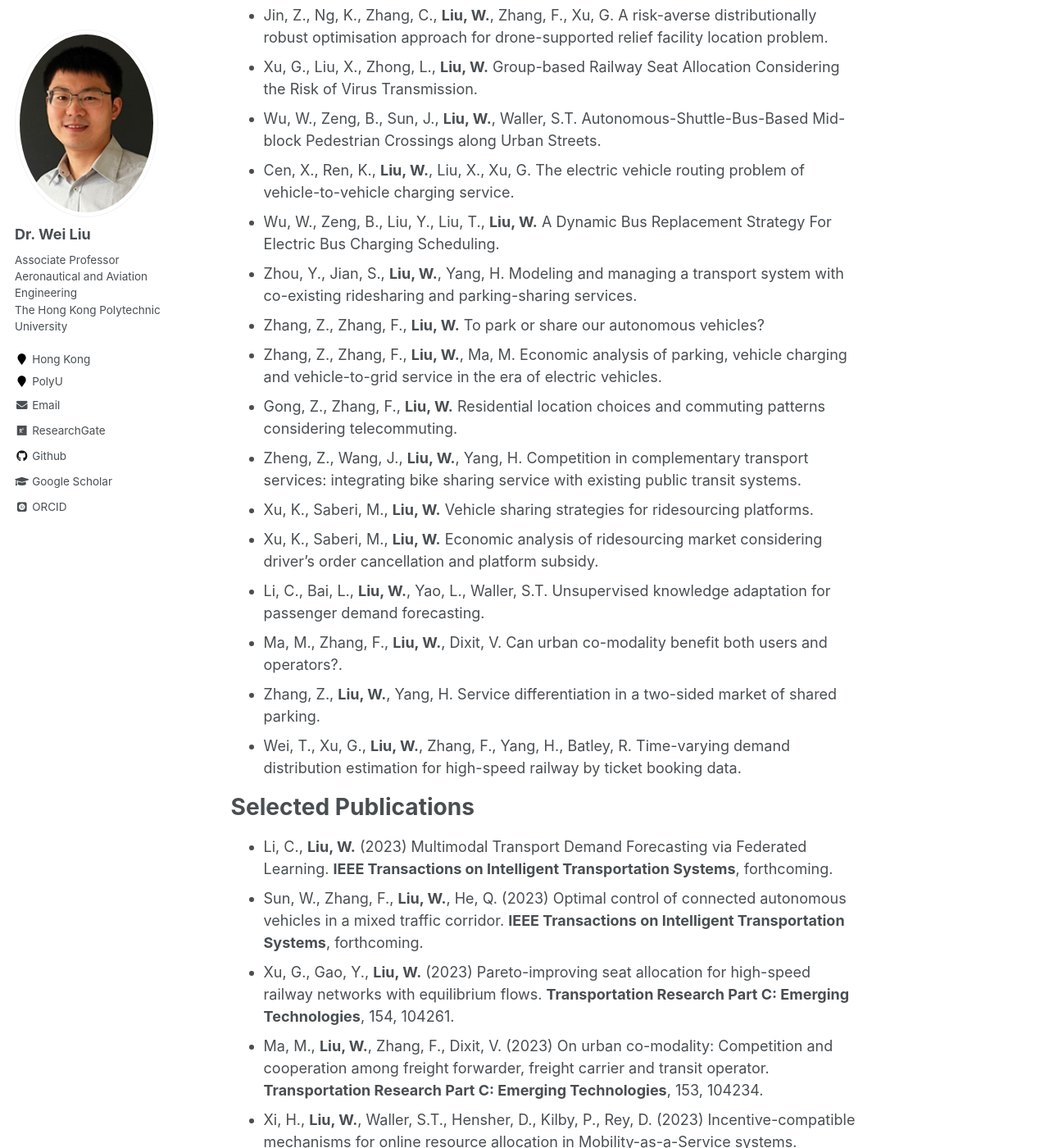
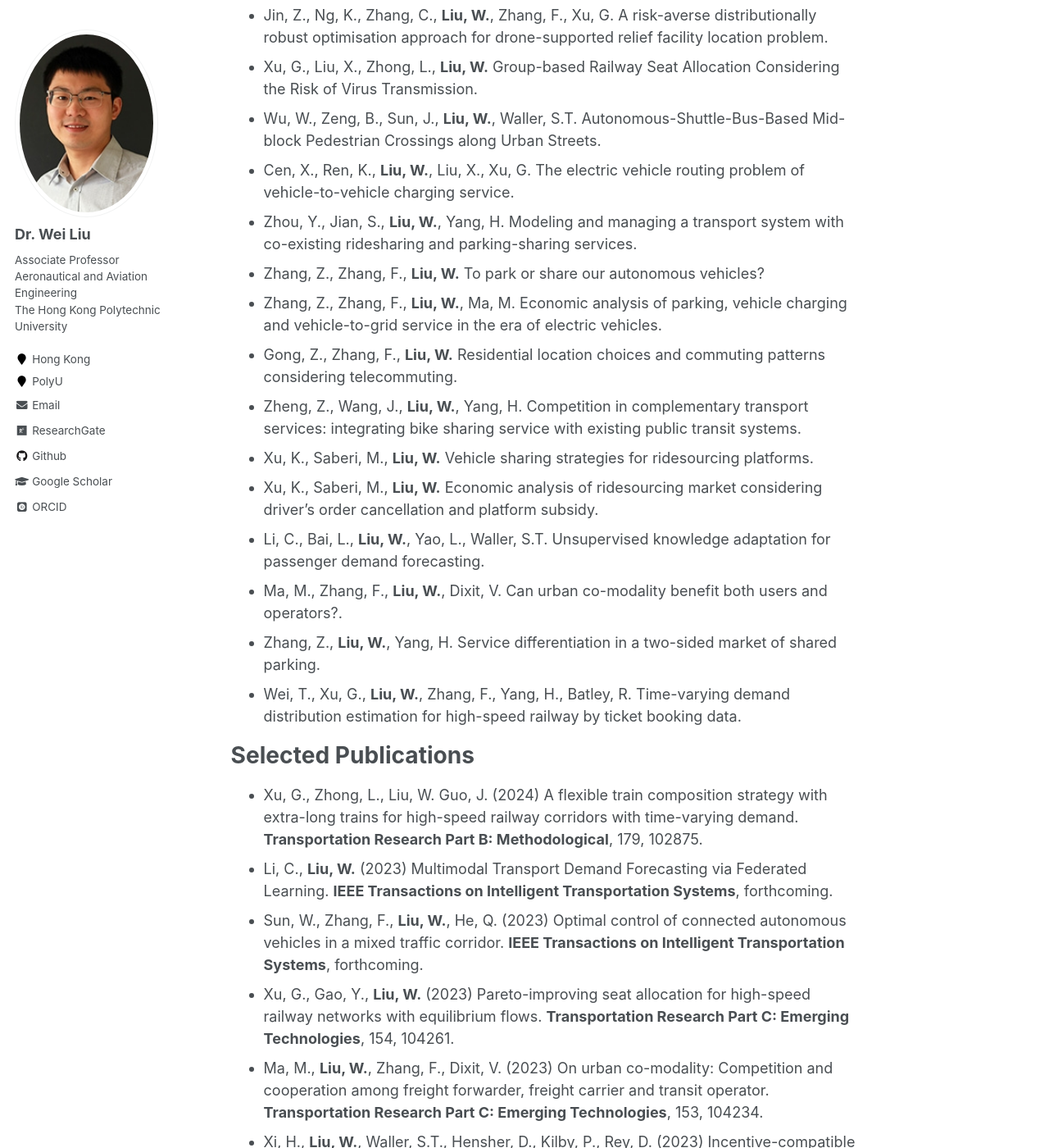
Before and after one commit to weiliu2016/weiliu2016.github.io, a Jekyll site: the page built from _pages/about.md, in a window 1280 px wide and 1400 px high, scrolled down 3275 px. Shown: the whole window at 82% size. Built offline with Jekyll 4.4.1, drawn with Linux system fonts in a browser that asks for light colours; some web fonts are replaced.

Commit message:
Update about.md

```diff
--- a/_pages/about.md
+++ b/_pages/about.md
@@ -77,7 +77,6 @@ Selected Working Papers
 - Xu, G., Liu, X., Zhong, L., **Liu, W.** Group-based Railway Seat Allocation Considering the Risk of Virus Transmission.
 - Wu, W., Zeng, B., Sun, J., **Liu, W.**, Waller, S.T. Autonomous-Shuttle-Bus-Based Mid-block Pedestrian Crossings along Urban Streets.
 - Cen, X., Ren, K., **Liu, W.**, Liu, X., Xu, G. The electric vehicle routing problem of vehicle-to-vehicle charging service.
-- Wu, W., Zeng, B., Liu, Y., Liu, T., **Liu, W.** A Dynamic Bus Replacement Strategy For Electric Bus Charging Scheduling.
 - Zhou, Y., Jian, S., **Liu, W.**, Yang, H. Modeling and managing a transport system with co-existing ridesharing and parking-sharing services.
 - Zhang, Z., Zhang, F., **Liu, W.** To park or share our autonomous vehicles?
 - Zhang, Z., Zhang, F., **Liu, W.**, Ma, M. Economic analysis of parking, vehicle charging and vehicle-to-grid service in the era of electric vehicles.
@@ -92,6 +91,7 @@ Selected Working Papers
 
 Selected Publications
 ======
+- Xu, G., Zhong, L., Liu, W. Guo, J. (2024) A flexible train composition strategy with extra-long trains for high-speed railway corridors with time-varying demand. **Transportation Research Part B: Methodological**, 179, 102875.
 - Li, C., **Liu, W.** (2023) Multimodal Transport Demand Forecasting via Federated Learning. **IEEE Transactions on Intelligent Transportation Systems**, forthcoming.
 - Sun, W., Zhang, F., **Liu, W.**, He, Q. (2023) Optimal control of connected autonomous vehicles in a mixed traffic corridor. **IEEE Transactions on Intelligent Transportation Systems**, forthcoming.
 - Xu, G., Gao, Y., **Liu, W.** (2023) Pareto-improving seat allocation for high-speed railway networks with equilibrium flows. **Transportation Research Part C: Emerging Technologies**, 154, 104261.
```
